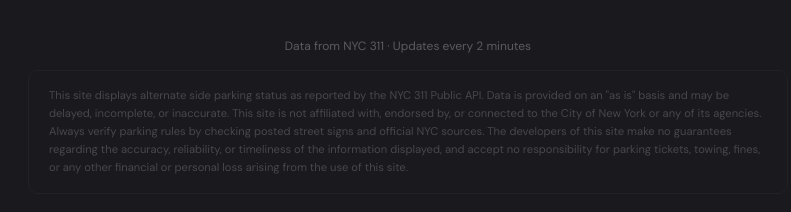
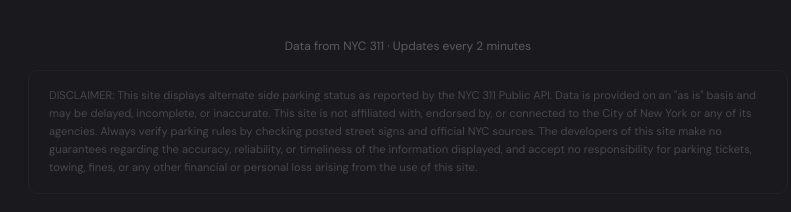
Before and after one commit to A-Wozzie/NYC-ASP-API, a website: page public/index.html in a window 1280 px wide. Shown: the part 582-794 px from the top of the page, 232-1023 px from the left. Drawn offline with Linux system fonts and the light colour scheme; no server answers.

Commit message:
Update index.html
Add DISCLAIMER to disclaimer

```diff
--- a/public/index.html
+++ b/public/index.html
@@ -344,7 +344,7 @@
   <footer>
     <div class="refresh-time" id="refreshTime"></div>
     <div>Data from NYC 311 · Updates every 2 minutes</div>
-    <div class="disclaimer">This site displays alternate side parking status as reported by the NYC 311 Public API. Data is provided on an "as is" basis and may be delayed, incomplete, or inaccurate. This site is not affiliated with, endorsed by, or connected to the City of New York or any of its agencies. Always verify parking rules by checking posted street signs and official NYC sources. The developers of this site make no guarantees regarding the accuracy, reliability, or timeliness of the information displayed, and accept no responsibility for parking tickets, towing, fines, or any other financial or personal loss arising from the use of this site.</div>
+    <div class="disclaimer">DISCLAIMER: This site displays alternate side parking status as reported by the NYC 311 Public API. Data is provided on an "as is" basis and may be delayed, incomplete, or inaccurate. This site is not affiliated with, endorsed by, or connected to the City of New York or any of its agencies. Always verify parking rules by checking posted street signs and official NYC sources. The developers of this site make no guarantees regarding the accuracy, reliability, or timeliness of the information displayed, and accept no responsibility for parking tickets, towing, fines, or any other financial or personal loss arising from the use of this site.</div>
   </footer>
 
   <script>
```
